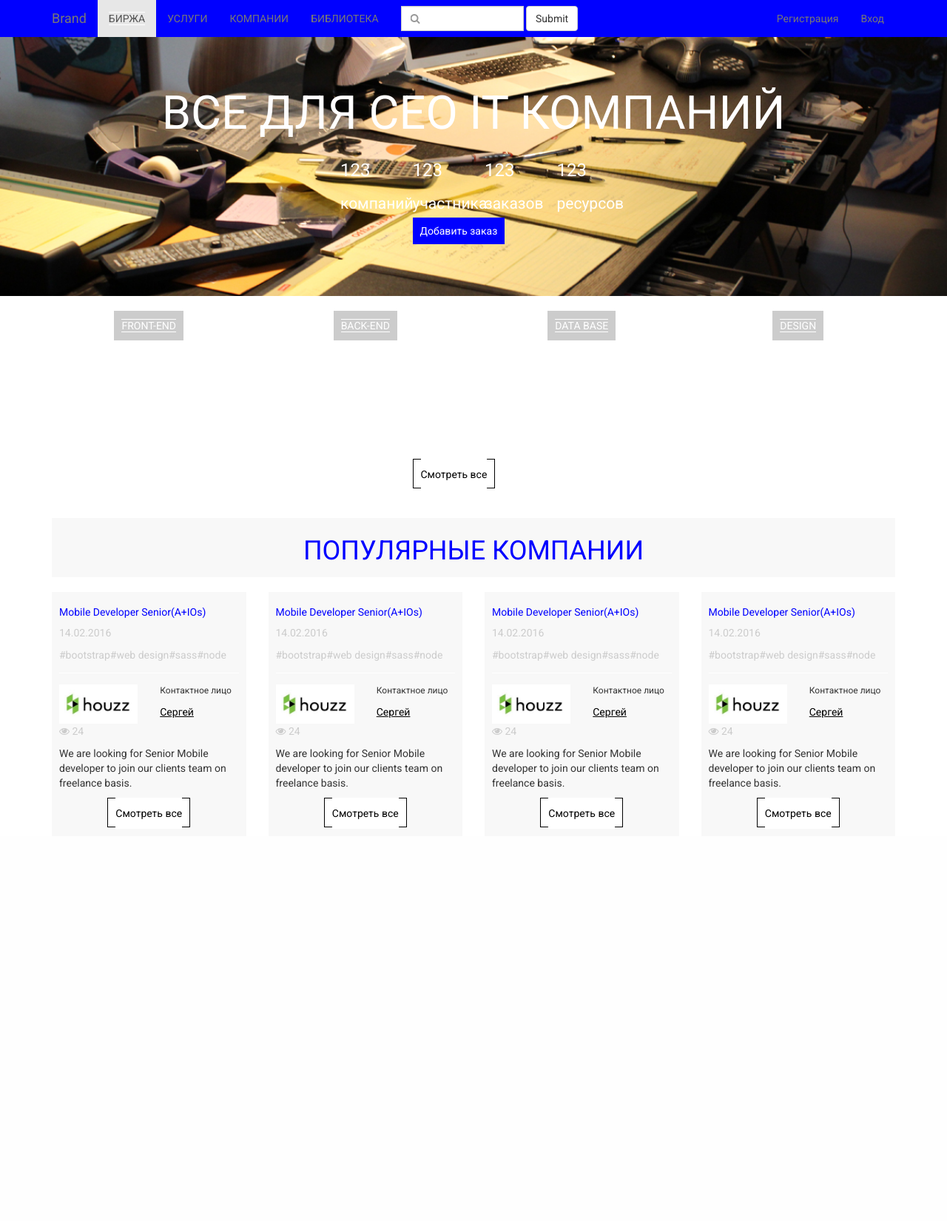
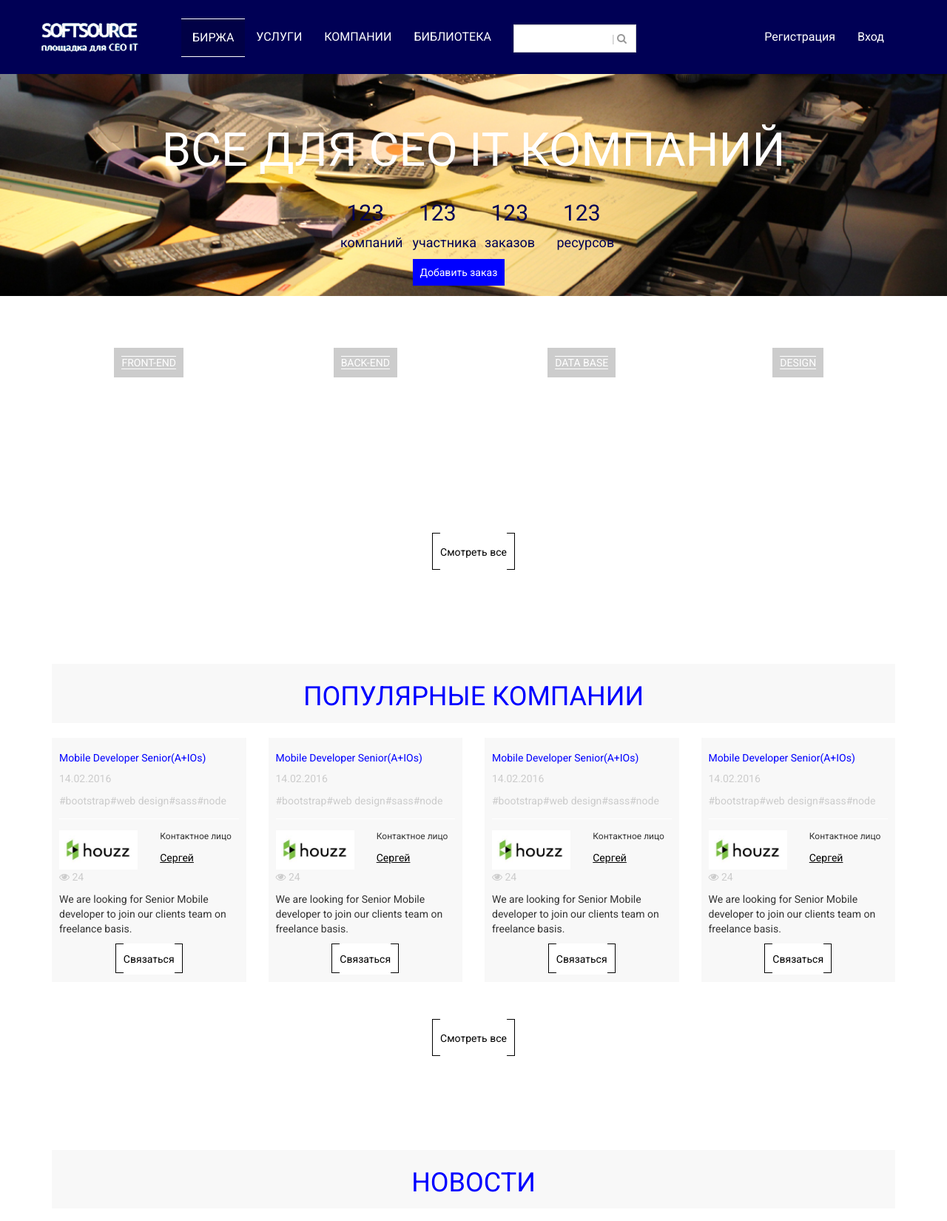
Before and after one commit to limoozyn/SoftSourceMarkup, a PHP site: page / in a window 1280 px wide. Shown: the top 1650 px of the page at 74% size. Before the commit the page ends 1118 px from the top, so only its background shows below. Run offline with PHP 8.4, Linux system fonts and the light colour scheme.

Commit message:
Add more markup to main page

```diff
--- a/index.html
+++ b/index.html
@@ -24,7 +24,9 @@
                 <span class="sr-only">Toggle navigation</span>
                 <i class="fa fa-key" aria-hidden="true"></i>
               </button>
-              <a class="navbar-brand" href="#">Brand</a>
+              <a class="navbar-brand custom-brand" href="#">
+                <img class="logo-bottom" src="images/logo.png">
+              </a>
               <button type="button" class="navbar-toggle collapsed custom-size icon-button" data-toggle="collapse" data-target="#bs-example-navbar-collapse-2" aria-expanded="false">
                 <span class="sr-only">Toggle navigation</span>
                 <i class="fa fa-search" aria-hidden="true"></i>
@@ -40,24 +42,23 @@
             <!-- Collect the nav links, forms, and other content for toggling -->
             <div class="collapse navbar-collapse custom-collapse" id="bs-example-navbar-collapse-1">
               <ul class="nav navbar-nav">
-                <li class="active"><a href="#"><span class="border-on-hover">БИРЖА</span><span class="sr-only">(current)</span></a></li>
-                <li><a href="#"><span class="border-on-hover">УСЛУГИ</span></a></li>
-                <li><a href="#"><span class="border-on-hover">КОМПАНИИ</span></a></li>
-                <li><a href="#"><span class="border-on-hover">БИБЛИОТЕКА</span></a></li>
+                <li class="active border-on-hover"><a href="#"><span>БИРЖА</span><span class="sr-only">(current)</span></a></li>
+                <li class="border-on-hover"><a href="#"><span>УСЛУГИ</span></a></li>
+                <li class="border-on-hover"><a href="#"><span>КОМПАНИИ</span></a></li>
+                <li class="border-on-hover"><a href="#"><span>БИБЛИОТЕКА</span></a></li>
               </ul>
             </div>
             <div class="collapse navbar-collapse custom-collapse" id="bs-example-navbar-collapse-2">
               <form class="navbar-form navbar-left" role="search">
                 <div class="form-group">
-                  <input type="text" class="form-control custom-search" placeholder="&#xF002;">
+                  <input type="text" class="form-control custom-search" placeholder="| &#xF002;">
                 </div>
-                <button type="submit" class="btn btn-default">Submit</button>
               </form>
             </div>
             <div class="collapse navbar-collapse custom-collapse" id="bs-example-navbar-collapse-3">
-              <ul class="nav navbar-nav navbar-right">
-                <li><a href="#">Регистрация</a></li>
-                <li><a href="#">Вход</a></li>
+              <ul class="nav navbar-nav navbar-right nav-signin">
+                <li class="btn-action-signin"><a href="#">Регистрация</a></li>
+                <li class="btn-action-signin"><a href="#">Вход</a></li>
               </ul>
             </div><!-- /.navbar-collapse -->
           </div><!-- /.container-fluid -->
@@ -70,16 +71,16 @@
   <div class="jumbotron jumbotron-fluid">
     <div class="container">
       <h1>ВСЕ ДЛЯ СЕО IT КОМПАНИЙ</h1>
-      <div class="row">
+      <div class="row counters">
         <div class="col-sm-4 col-sm-offset-4">
           <div class="row">
-            <div class="col-sm-3"><h3>123<h3>
+            <div class="col-sm-3"><h3>123</h3>
             <p>компаний</p></div>
-            <div class="col-sm-3"><h3>123<h3>
+            <div class="col-sm-3"><h3>123</h3>
             <p>участника</p></div>
-            <div class="col-sm-3"><h3>123<h3>
+            <div class="col-sm-3"><h3>123</h3>
             <p>заказов</p></div>
-            <div class="col-sm-3"><h3>123<h3>
+            <div class="col-sm-3"><h3>123</h3>
             <p>ресурсов</p></div>
           </div>
           <div class="row">
@@ -106,7 +107,7 @@
                   <li>CSS3</li>
                   <li>JQuery</li>
                   <li>Bootstrap</li>
-                  <li>
+                  <li class="dots">
                     <i class="fa fa-circle" aria-hidden="true"></i>
                     <i class="fa fa-circle" aria-hidden="true"></i>
                     <i class="fa fa-circle" aria-hidden="true"></i>
@@ -126,7 +127,7 @@
                   <li>CSS3</li>
                   <li>JQuery</li>
                   <li>Bootstrap</li>
-                  <li>
+                  <li class="dots">
                     <i class="fa fa-circle" aria-hidden="true"></i>
                     <i class="fa fa-circle" aria-hidden="true"></i>
                     <i class="fa fa-circle" aria-hidden="true"></i>
@@ -146,7 +147,7 @@
                   <li>CSS3</li>
                   <li>JQuery</li>
                   <li>Bootstrap</li>
-                  <li>
+                  <li class="dots">
                     <i class="fa fa-circle" aria-hidden="true"></i>
                     <i class="fa fa-circle" aria-hidden="true"></i>
                     <i class="fa fa-circle" aria-hidden="true"></i>
@@ -166,7 +167,7 @@
                   <li>CSS3</li>
                   <li>JQuery</li>
                   <li>Bootstrap</li>
-                  <li>
+                  <li class="dots">
                     <i class="fa fa-circle" aria-hidden="true"></i>
                     <i class="fa fa-circle" aria-hidden="true"></i>
                     <i class="fa fa-circle" aria-hidden="true"></i>
@@ -178,7 +179,7 @@
         </div>
       </div>
       <div class="row">
-        <div class="col-sm-2 col-sm-offset-5">
+        <div class="col-sm-2 col-sm-offset-5 see-more">
           <button class="btn-action">
             <p class="content">Смотреть все</p>
           </button>
@@ -217,8 +218,8 @@
             <p class="company-request">We are looking for Senior Mobile developer to join our clients team on freelance basis.</p>
             <div class="centered-content">
 
-                <button class="btn-action">
-                  <p class="content">Смотреть все</p>
+                <button class="btn-action-small communicate">
+                  <p class="content">Связаться</p>
                 </button>
 
             </div>
@@ -245,8 +246,8 @@
             <p class="company-request">We are looking for Senior Mobile developer to join our clients team on freelance basis.</p>
             <div class="centered-content">
 
-                <button class="btn-action">
-                  <p class="content">Смотреть все</p>
+                <button class="btn-action-small communicate">
+                  <p class="content">Связаться</p>
                 </button>
 
             </div>
@@ -273,8 +274,8 @@
             <p class="company-request">We are looking for Senior Mobile developer to join our clients team on freelance basis.</p>
             <div class="centered-content">
 
-                <button class="btn-action">
-                  <p class="content">Смотреть все</p>
+                <button class="btn-action-small communicate">
+                  <p class="content">Связаться</p>
                 </button>
 
             </div>
@@ -301,15 +302,133 @@
             <p class="company-request">We are looking for Senior Mobile developer to join our clients team on freelance basis.</p>
             <div class="centered-content">
 
-                <button class="btn-action">
-                  <p class="content">Смотреть все</p>
+                <button class="btn-action-small communicate">
+                  <p class="content">Связаться</p>
                 </button>
 
             </div>
           </div>
         </div>
       </div>
+      <div class="row">
+        <div class="col-sm-2 col-sm-offset-5 see-more">
+          <button class="btn-action">
+            <p class="content">Смотреть все</p>
+          </button>
+        </div>
+      </div>
+    </div>
+    </div>
+  </div>
+  <div class=company-areas>
+    <div class="container">
+      <div class="row">
+        <div class="col-sm-12">
+          <div class="section-title">
+            <h1>НОВОСТИ</h1>
+          </div>
+        </div>
+      </div>
+      <div class="row">
+        <div class="col-sm-4">
+          <div class="whiten-wrapper">
+            <a href="#" class="whiten">
+
+              <img src="http://www.prelovac.com/vladimir/wp-content/uploads/2008/03/example.jpg" width="100%">
+              <span class="text-content"><span>Медведь картошка мотоцикл</span></span>
+              <div class="squarebrackets">Подробнее</div>
+            </a>
+          </div>
+          <p class="date"><time datetime="2016-02-14T08:00">14.02.2016</time>  <span class="watched"><i class="fa fa-eye" aria-hidden="true"></i> 24</span></p>
+          <a href='#' class="below-news-item">
+            IT-аутсорсинг в Украине - был, есть и будет
+          </a>
+        </div>
+        <div class="col-sm-4">
+          <div class="whiten-wrapper">
+            <a href="#" class="whiten">
+
+              <img src="http://www.prelovac.com/vladimir/wp-content/uploads/2008/03/example.jpg" width="100%">
+              <span class="text-content"><span>Медведь картошка мотоцикл</span></span>
+              <div class="squarebrackets">Подробнее</div>
+            </a>
+          </div>
+          <p class="date"><time datetime="2016-02-14T08:00">14.02.2016</time>  <span class="watched"><i class="fa fa-eye" aria-hidden="true"></i> 24</span></p>
+          <a href='#' class="below-news-item">
+            IT-аутсорсинг в Украине - был, есть и будет
+          </a>
+        </div>
+        <div class="col-sm-4">
+          <div class="whiten-wrapper">
+            <a href="#" class="whiten">
+
+              <img src="http://www.prelovac.com/vladimir/wp-content/uploads/2008/03/example.jpg" width="100%">
+              <span class="text-content"><span>Медведь картошка мотоцикл</span></span>
+              <div class="squarebrackets">Подробнее</div>
+            </a>
+          </div>
+          <p class="date"><time datetime="2016-02-14T08:00">14.02.2016</time>  <span class="watched"><i class="fa fa-eye" aria-hidden="true"></i> 24</span></p>
+          <a href='#' class="below-news-item">
+            IT-аутсорсинг в Украине - был, есть и будет
+          </a>
+        </div>
+      </div>
+      <div class="row">
+        <div class="col-sm-2 col-sm-offset-5 see-more">
+          <button class="btn-action">
+            <p class="content">Смотреть все</p>
+          </button>
+        </div>
+      </div>
     </div>
   </div>
   </body>
+  <div class="navbar-fluid footer-blue-bg">
+    <div class="navbar-inner">
+      <div class="container">
+        <div class="row">
+          <div class="col-sm-3">
+            <img class="logo-bottom" src="images/logo.png">
+            <img src="images/made-by.png">
+          </div>
+          <div class="col-sm-6">
+            <div class="row counters">
+              <div class="col-sm-3">
+                <h3>123</h3>
+                <p>компаний</p>
+              </div>
+              <div class="col-sm-3">
+                <h3>123</h3>
+                <p>участника</p>
+              </div>
+              <div class="col-sm-3">
+                <h3>123</h3>
+                <p>заказов</p>
+              </div>
+              <div class="col-sm-3">
+                <h3>123</h3>
+                <p>ресурсов</p>
+              </div>
+            </div>
+          </div>
+          <div class="col-sm-3">
+            <img class="hashtag-bottom" src="images/hash-tag.png">
+            <a class="btn btn-social-icon" href="#">
+              <div class="social-round"> <img src="images/fb-icon.png"></div>
+            </a>
+            <a class="btn btn-social-icon"  href="#">
+              <div class="social-round"> <img src="images/g-icon.png"></div>
+            </a>
+            <a class="btn btn-social-icon"  href="#">
+              <div class="social-round"> <img src="images/vk-icon.png"></div>
+            </a>
+            <a class="btn btn-social-icon" href="#">
+              <div class="social-round"> <img src="images/tw-icon.png"></div>
+            </a>
+          </div>
+        </div>
+      </div>
+    </div>
+  </div>
+
 </html>
--- a/main.css
+++ b/main.css
@@ -3,10 +3,17 @@
   font-family: 'Roboto', sans-serif;
 }
 .navbar-wrapper{
-  background-color: blue;
+  background-color: #005;
+  padding-top: 25px;
+  padding-bottom: 20px;
+}
+.custom-brand{
+  margin-top: 5px;
+  padding:0;
+  margin-right: 57px;
 }
 .border-on-hover:hover,
-li.active .border-on-hover
+li.active.border-on-hover
 {
   border-top: 1px solid #fff;
   border-bottom: 1px solid #fff;
@@ -16,6 +23,21 @@
   border: none;
   color: #fff;
   margin-bottom: 0;
+  height: 40px;
+}
+.navbar-default .navbar-nav>li>a{
+  font-family: Roboto;
+  color: #fff;
+  font-size: 16px;
+  font-weight: 100;
+}
+.navbar-default .navbar-nav>.active>a,
+.navbar-default .navbar-nav>.active>a:focus,
+.navbar-default .navbar-nav>.active>a:hover,
+.navbar-default .navbar-nav>li>a:focus,
+.navbar-default .navbar-nav>li>a:hover{
+  background-color: #010146;
+  color: #fff;
 }
 .custom-collapse:after,
 .custom-collapse:before{
@@ -69,31 +91,119 @@
 .fixed-height-row{
   height: 200px;
 }
+.btn-action-small{
+  height: 40px;
+}
+.btn-action-small:hover{
+  height: 42px;
+}
 .btn-action{
+  height: 50px;
+}
+.btn-action:hover{
+  height:52px;
+}
+
+.btn-action,
+.btn-action-small{
   background-color: #fff;
   border: 1px solid #000;
   padding: 0 10px;
-  height: 40px;
 }
-.btn-action:hover{
+.btn-action:hover,
+.btn-action-small:hover{
   background-color: blue;
   cursor: pointer;
   border-color: blue;
-  height:42px;
+}
+.communicate{
+  bottom: 25px;
+}
+.details{
+  bottom: 70px;
+  background: transparent;
+  left: 0;
+  right: 0;
+  margin: auto;
+  width: 95px;
+}
+.details p{
+  background: transparent;
+}
+.squarebrackets
+{
+  border: none;
+  font-family: Roboto;
+  color: #000055;
+  font-size: 18px;
+  font-weight: 300;
+  line-height: 24px;
+  position: absolute;
+  left: 0;
+  right: 0;
+  bottom: 70px;
+  margin: auto;
+  width: 140px;
+  text-align: center;
+}
+.squarebrackets:before {
+  content: " ";
+  border-left:1px solid #005;
+  border-top:1px solid #005;
+  border-bottom:1px solid #005;
+  margin-right:10px;
+  padding:10px 5px 10px 5px;
+}
+.squarebrackets:after
+{
+  content:" ";
+  padding:10px 5px 10px 5px;
+  border-right:1px solid #005;
+  border-top:1px solid #005;
+  border-bottom:1px solid #005;
+  margin-left:10px;
+}
+.squarebrackets:hover{
+  background-color: #005;
+  color:#fefeff;
+  bottom: 60px;
+  width: 134px;
+  height: 44px;
+  padding: 10px 5px;
+}
+.squarebrackets:hover:before,
+.squarebrackets:hover:after{
+  display: none;
 }
 .content{
   background-color: #fff;
   font-family: 'Roboto', sans-serif;
   font-size: 14px;
   color: #000;
-  line-height: 40px;
   padding: 1px 0;
   margin: -1px 0 0 0;
 }
-.btn-action:hover .content{
+.btn-action:hover .content,
+.btn-action-small:hover .content{
   color: #fff;
   background-color: blue;
 }
+.btn-action .content{
+  line-height: 50px;
+}
+.btn-action-small .content{
+  line-height: 40px;
+}
+
+.btn-action-signin:hover a
+{
+  color: #fff;
+  background-color: #010146;
+}
+.btn-action-signin a{
+  line-height: 50px;
+}
+
 .area-wrapper{
   padding: 0 10px 10px 10px;
   text-align: center;
@@ -123,6 +233,10 @@
   list-style-type: none;
   padding-left: 0;
 }
+.dots{
+  font-size: 7px;
+  text-align: center;
+}
 .area-wrapper:hover .area,
 .it-areas .area:hover{
   background-color: blue;
@@ -144,6 +258,20 @@
   font-style: normal;
   font-weight: normal;
   text-decoration: inherit;
+  background-color: #ffffff;
+  width: 300px;
+  height: 38px;
+}
+.custom-search::-webkit-input-placeholder { text-align:right; }
+/* mozilla solution */
+.custom-search:-moz-placeholder { text-align:right; }
+.nav-signin{
+  font-family: Roboto;
+  color:  #f3f4f6;
+  font-size: 14px;/* Approximation due to font substitution */
+  font-weight: 300;
+  line-height: 24px;/* Approximation due to font substitution */
+  text-align: left;
 }
 .section-title{
   background-color: #F8F8F8;
@@ -151,6 +279,11 @@
   margin: 40px 0 20px;
   padding: 5px;
   text-align: center;
+}
+.see-more{
+  text-align: center;
+  height: 187px;
+  padding-top:50px;
 }
 .company{
   background-color: #F8F8F8;
@@ -190,3 +323,123 @@
 .centered-content{
   text-align: center;
 }
+.whiten{
+  display: inline-block;
+  background: #fff;
+  padding: 0;
+  font-family: Roboto;
+  color: #000055;
+  font-size: 18px;
+  font-weight: 300;
+  line-height: 24px;
+  text-align: left;
+}
+.whiten:hover,
+.whiten:visited,
+.whiten:active{
+  text-decoration: none;
+}
+a.whiten img {
+    display: block;
+    -webkit-transition: all 0.5s linear;
+       -moz-transition: all 0.5s linear;
+        -ms-transition: all 0.5s linear;
+         -o-transition: all 0.5s linear;
+            transition: all 0.5s linear;
+}
+
+/*a.whiten:hover img {
+    opacity: 0.5;
+}*/
+span.text-content {
+  background: rgba(255,255,255,0.5);
+  color: white;
+  cursor: pointer;
+  display: block;
+  height: 100%;
+  left: 0;
+  position: absolute;
+  padding: 80px 30px 0 30px;
+  top: 0;
+  width: 100%;
+  opacity: 0;
+  -webkit-transition: all 0.5s linear;
+     -moz-transition: all 0.5s linear;
+      -ms-transition: all 0.5s linear;
+       -o-transition: all 0.5s linear;
+          transition: all 0.5s linear;
+  text-align: center;
+}
+
+/*span.text-content span {
+  display: table-cell;
+  text-align: center;
+  vertical-align: middle;
+}*/
+.whiten:hover .text-content{
+  opacity: 1;
+}
+.below-news-item{
+  font-family: Roboto;
+  color: #09156e;
+  font-size: 16px; /* Approximation due to font substitution */
+  font-weight: 300;
+  line-height: 24px; /* Approximation due to font substitution */
+  text-align: left;
+}
+.whiten-wrapper{
+  width: 100%;
+  position: relative;
+}
+.footer-blue-bg{
+  height: 167px;
+  background-color: #005;
+  height: 162px;
+  padding-top: 30px;
+  padding-bottom: 30px;
+}
+.logo-bottom{
+  margin-bottom: 18px;
+}
+.counters h3{
+  font-family: Roboto;
+  color: #000055;
+  font-size: 30px; /* Approximation due to font substitution */
+  font-weight: 300;
+  line-height: 30px; /* Approximation due to font substitution */
+  text-align: center;
+  margin-top: 26px;
+}
+.counters p{
+  font-family: Roboto;
+  color: #000055;
+  font-size: 18px; /* Approximation due to font substitution */
+  font-weight: 300;
+  line-height: 30px; /* Approximation due to font substitution */
+  text-align: center;
+  margin-top: 2px;
+}
+.footer-blue-bg .counters h3,
+.footer-blue-bg .counters p{
+  color: #f3f4f6;
+}
+.hashtag-bottom{
+  display: block;
+  margin-bottom: 20px;
+  padding-left: 8px;
+}
+.btn-social-icon{
+  padding: 6px 8px;
+}
+.social-round{
+  border-radius: 50%;
+  background-color: transparent;
+  width: 45px;
+  height: 45px;
+  border: 1px solid #fff;
+  padding: 9px;
+}
+.social-round:hover{
+  background-color: #dc493c;
+  border: 1px solid #dc493c;
+}
```
Also changed, not shown: images/fb-icon.png (added), images/g-icon.png (added), images/hash-tag.png (added), images/logo.png (added), images/made-by.png (added), images/tw-icon.png (added), images/vk-icon.png (added).
